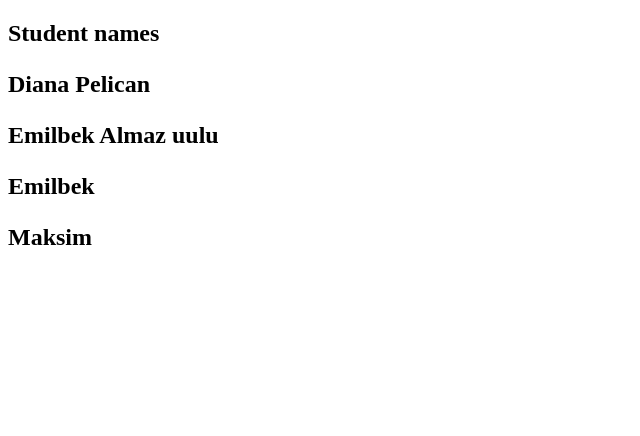
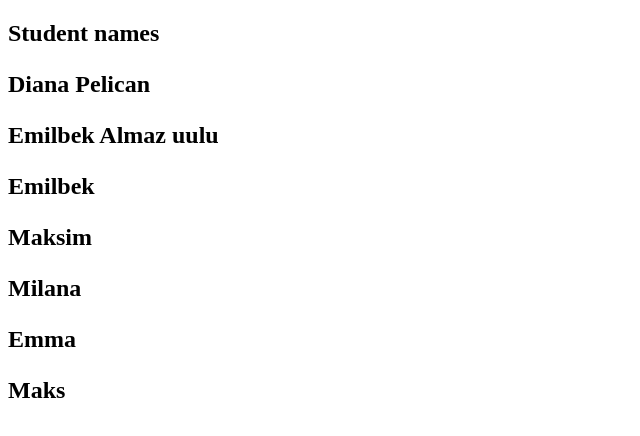
Before and after one commit to elgina23/Myproject, a plain HTML site: page index.html in a window 1280 px wide. Shown: the whole page, without its empty margins (0-640 px from the left). Drawn offline with Linux system fonts and the light colour scheme.

Commit message:
Added 3 more students

```diff
--- a/index.html
+++ b/index.html
@@ -22,5 +22,8 @@
     <p>Emilbek Almaz uulu</p>
     <p>Emilbek </p>
     <p>Maksim</p>
+    <p>Milana</p>
+    <p>Emma </p>
+    <p>Maks</p>
 </body>
 </html>
```
Also changed, not shown: DCStore.txt (added), 1 other file.
